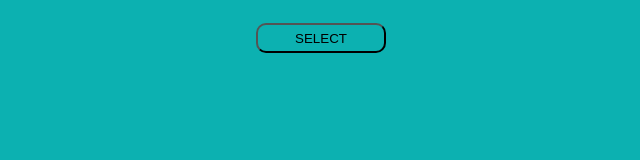
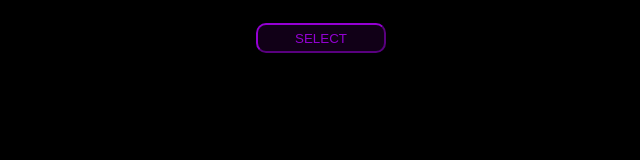
Before and after one commit to gustavovianaveiga/extensionBAAS, a plain HTML site: page index.html in a window 1280 px wide. Shown: the whole page, without its empty margins (319-959 px from the left). Drawn offline with Linux system fonts and the light colour scheme.

Commit message:
CSS feito, img add

```diff
--- a/index.html
+++ b/index.html
@@ -13,13 +13,21 @@
     <style>
         button {
             border-radius: 10px;
-            background-color: transparent;
+            background-color: rgba(183, 0, 255, 0.092);
             width: 130px;
             height: 30px;
+            border-color: darkviolet;
+            color: darkviolet;
+        }
+
+        button:hover {
+            color: violet;
+            border-color: violet;
+            transition: all .2s;
         }
 
         body {
-            background-color: rgb(12, 177, 177);
+            background-color: rgb(0, 0, 0);
             height: 60px;
             display: flex;
             align-items: center;
```
Also changed, not shown: BAAS.webp (added), Manifest.json, baas.png (added).
